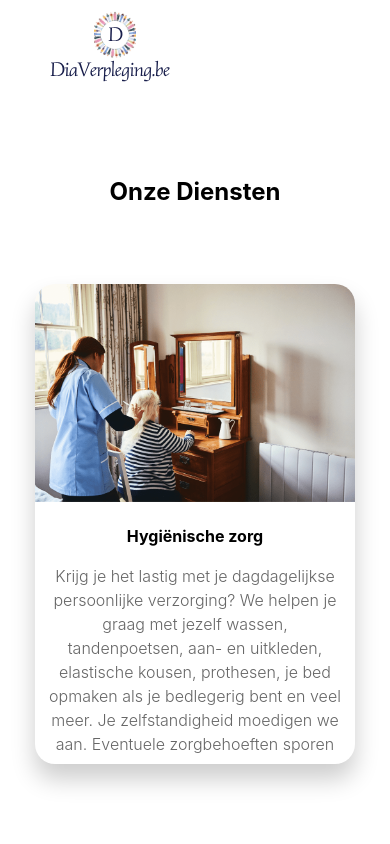
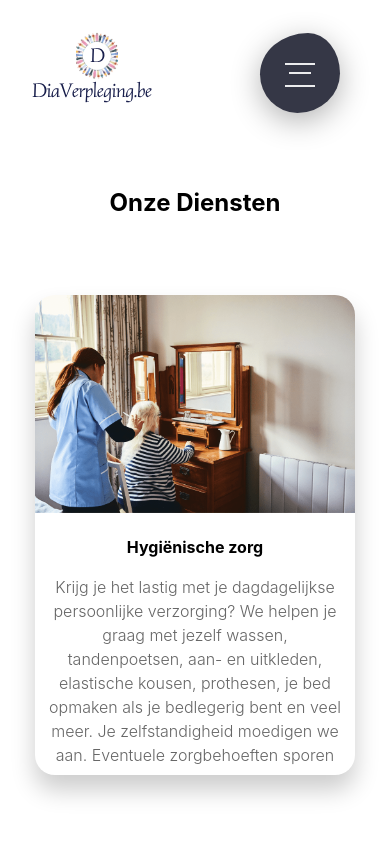
Before and after one commit to manziEric/diaverpleging, a Next.js app: page /diensten in a window 390 px wide. Shown: the top 844 px of the page. Built offline with nearby package versions, Linux system fonts and the light colour scheme.

Commit message:
update: nav menu responsive

```diff
--- a/package.json
+++ b/package.json
@@ -11,6 +11,7 @@
     "@emailjs/browser": "^3.4.0",
     "@emotion/react": "^11.7.1",
     "@emotion/styled": "^11.6.0",
+    "@material-ui/core": "^4.12.4",
     "@material-ui/icons": "^4.11.2",
     "@mui/icons-material": "^5.4.2",
     "@mui/material": "^5.4.2",
--- a/pages/contact.tsx
+++ b/pages/contact.tsx
@@ -19,6 +19,7 @@ function contact(): JSX.Element {
         Vul het formulier hieronder in voor meer comfort en zorgeloosheid
         in je dageljkse leven. `}
         isButton={false}
+        address=""
         isContact
       />
       <h2 className={inputStyles.centerH2}>
--- a/src/components/navbar/Navbar.tsx
+++ b/src/components/navbar/Navbar.tsx
@@ -4,11 +4,12 @@ import Image from 'next/image';
 import Link from 'next/link';
 
 import styles from 'styles/nav.module.css';
+import { useState } from 'react';
 
 function Navbar(): JSX.Element {
   return (
     <div className={styles.container}>
-      <div className={styles.item}>
+      {/* <div className={styles.item}>
         <div className={styles.logo}>
           <Image src={logo} alt="company logo" />
         </div>
@@ -28,7 +29,60 @@ function Navbar(): JSX.Element {
             <Button route="/contact">Boek Je Afspraak</Button>
           </li>
         </ul>
-      </div>
+       </div> */}
+      <nav className="navbar">
+        <div className={styles.item}>
+          <div className={styles.logo}>
+            <Image src={logo} alt="company logo" />
+          </div>
+        </div>
+
+        <ul className="nav_links">
+          {/* <input type="checkbox" id="checkbox_toggle" />
+          <label htmlFor="checkbox_toggle" className="hamburger">
+            &#9776;
+          </label> */}
+
+          <div className="menu">
+            <li>
+              <a href="/">Home</a>
+            </li>
+            <li>
+              <a href="/diensten">Diensten</a>
+            </li>
+            <li>
+              <a href="/contact">Contact</a>
+            </li>
+            <li className={styles.listItem}>
+              <Button route="/contact">Boek Je Afspraak</Button>
+            </li>
+          </div>
+        </ul>
+
+        <input
+          className="menu-icon"
+          type="checkbox"
+          id="menu-icon"
+          name="menu-icon"
+        />
+        <label htmlFor="menu-icon"></label>
+        <nav className="nav">
+          <ul className="pt-5">
+            <li>
+              <a href="/">Home</a>
+            </li>
+            <li>
+              <a href="/diensten">Diensten</a>
+            </li>
+            <li>
+              <a href="/contact">Contact</a>
+            </li>
+            <li className={styles.listItem}>
+              <Button route="/contact">Boek Je Afspraak</Button>
+            </li>
+          </ul>
+        </nav>
+      </nav>
     </div>
   );
 }
--- a/styles/globals.css
+++ b/styles/globals.css
@@ -17,3 +17,370 @@ a {
 * {
   box-sizing: border-box;
 }
+
+/* ----------------------------------------- New Menu ----------------------------------------------- */
+
+.navbar {
+  display: flex;
+  align-items: center;
+  justify-content: space-between;
+  /* padding: 20px; */
+  /* background-color: teal; */
+  background-color: transparent;
+  color: #181E4B;
+  width: 100vw;
+ }
+ .nav_links a {
+  color: #fff;
+
+ }
+ /* LOGO */
+ .logo {
+  font-size: 32px;
+ }
+ /* NAVBAR MENU */
+ .menu {
+  display: flex;
+  gap: 1em;
+  font-size: 18px;
+ }
+ /* .menu li:hover {
+  background-color: #4c9e9e;
+  border-radius: 5px;
+  transition: 0.3s ease;
+ } */
+ .menu li {
+  padding: 5px 14px;
+  list-style: none;
+
+ }
+ /* DROPDOWN MENU */
+ .services {
+  position: relative;
+ }
+ .dropdown {
+  background-color: rgb(1, 139, 139);
+  padding: 1em 0;
+  position: absolute; /*WITH RESPECT TO PARENT*/
+  display: none;
+  border-radius: 8px;
+  top: 35px;
+ }
+ .dropdown li + li {
+  margin-top: 10px;
+ }
+ .dropdown li {
+  padding: 0.5em 1em;
+  width: 8em;
+  text-align: center;
+ }
+ .dropdown li:hover {
+  background-color: #4c9e9e;
+ }
+ .services:hover .dropdown {
+  display: block;
+ }
+
+
+ /* ------------------- RESPONSIVE NAVBAR MENU STARTS --------------------------------- */
+
+input[type=checkbox] {
+  display: none;
+ }
+ /*HAMBURGER MENU*/
+ /* .hamburger {
+     display: none;
+     font-size: 24px;
+     user-select: none;
+     margin-top: 2rem;
+    }
+
+    @media (max-width: 768px) {
+    .menu {
+     display:none;
+     position: absolute;
+     background-color:#FFD4D6;
+     right: 0;
+     text-align: right;
+     padding: 16px 0;
+     height: 100vh;
+     width: 85vw;
+    }
+    .menu li:hover {
+     display: inline-block;
+     background-color:#4c9e9e;
+     transition: 0.3s ease;
+    }
+    .menu li + li {
+     margin-top: 12px;
+    }
+    input[type=checkbox]:checked ~ .menu{
+     display: block;
+    }
+    .hamburger {
+     display: block;
+    }
+    .dropdown {
+     left: 50%;
+     top: 30px;
+     transform: translateX(35%);
+    }
+    .dropdown li:hover {
+     background-color: #4c9e9e;
+    }
+    } */
+
+    .nav{
+      display: none;
+    }
+
+    @media (max-width: 768px) {
+      .menu {
+       display:none;
+       position: absolute;
+       background-color:#FFD4D6;
+       right: 0;
+       text-align: right;
+       padding: 16px 0;
+       height: 100vh;
+       width: 85vw;
+      }
+      .menu li:hover {
+       display: inline-block;
+       background-color:#4c9e9e;
+       transition: 0.3s ease;
+      }
+      .menu li + li {
+       margin-top: 12px;
+      }
+
+      @import url('https://fonts.googleapis.com/css2?family=Montserrat:wght@300;400;500;600;700;800;900&display=swap');
+
+.section-center{
+  position: absolute;
+  top: 50%;
+  left: 0;
+  display: block;
+  width: 100%;
+  padding: 0;
+  margin: 0;
+  z-index: 6;
+  text-align: center;
+  transform: translateY(-50%);
+}
+
+
+[type="checkbox"]:checked,
+[type="checkbox"]:not(:checked){
+  position: absolute;
+  left: -9999px;
+}
+.menu-icon:checked + label,
+.menu-icon:not(:checked) + label{
+  position: fixed;
+  top: 63px;
+  right: 75px;
+  display: block;
+  width: 30px;
+  height: 30px;
+  padding: 0;
+  margin: 0;
+  cursor: pointer;
+  z-index: 10;
+}
+.menu-icon:checked + label:before,
+.menu-icon:not(:checked) + label:before{
+  position: absolute;
+  content: '';
+  display: block;
+  width: 30px;
+  height: 20px;
+  z-index: 20;
+  top: 0;
+  left: 0;
+  border-top: 2px solid #ececee;
+  border-bottom: 2px solid #ececee;
+  transition: border-width 100ms 1500ms ease,
+              top 100ms 1600ms cubic-bezier(0.23, 1, 0.32, 1),
+              height 100ms 1600ms cubic-bezier(0.23, 1, 0.32, 1),
+              background-color 200ms ease,
+              transform 200ms cubic-bezier(0.23, 1, 0.32, 1);
+}
+.menu-icon:checked + label:after,
+.menu-icon:not(:checked) + label:after{
+  position: absolute;
+  content: '';
+  display: block;
+  width: 22px;
+  height: 2px;
+  z-index: 20;
+  top: 10px;
+  right: 4px;
+  background-color: #ececee;
+  margin-top: -1px;
+  transition: width 100ms 1750ms ease,
+              right 100ms 1750ms ease,
+              margin-top 100ms ease,
+              transform 200ms cubic-bezier(0.23, 1, 0.32, 1);
+}
+.menu-icon:checked + label:before{
+  top: 10px;
+  transform: rotate(45deg);
+  height: 2px;
+  background-color: #ececee;
+  border-width: 0;
+  transition: border-width 100ms 340ms ease,
+              top 100ms 300ms cubic-bezier(0.23, 1, 0.32, 1),
+              height 100ms 300ms cubic-bezier(0.23, 1, 0.32, 1),
+              background-color 200ms 500ms ease,
+              transform 200ms 1700ms cubic-bezier(0.23, 1, 0.32, 1);
+}
+.menu-icon:checked + label:after{
+  width: 30px;
+  margin-top: 0;
+  right: 0;
+  transform: rotate(-45deg);
+  transition: width 100ms ease,
+              right 100ms ease,
+              margin-top 100ms 500ms ease,
+              transform 200ms 1700ms cubic-bezier(0.23, 1, 0.32, 1);
+}
+
+.nav{
+  position: fixed;
+  top: 33px;
+  right: 50px;
+  display: block;
+  width: 80px;
+  height: 80px;
+  padding: 0;
+  margin: 0;
+  z-index: 9;
+  overflow: hidden;
+  box-shadow: 0 8px 30px 0 rgba(0,0,0,0.3);
+  background-color: #353746;
+  animation: border-transform 7s linear infinite;
+  transition: top 350ms 1100ms cubic-bezier(0.23, 1, 0.32, 1),
+              right 350ms 1100ms cubic-bezier(0.23, 1, 0.32, 1),
+              transform 250ms 1100ms ease,
+              width 650ms 400ms cubic-bezier(0.23, 1, 0.32, 1),
+              height 650ms 400ms cubic-bezier(0.23, 1, 0.32, 1);
+}
+@keyframes border-transform{
+    0%,100% { border-radius: 63% 37% 54% 46% / 55% 48% 52% 45%; }
+  14% { border-radius: 40% 60% 54% 46% / 49% 60% 40% 51%; }
+  28% { border-radius: 54% 46% 38% 62% / 49% 70% 30% 51%; }
+  42% { border-radius: 61% 39% 55% 45% / 61% 38% 62% 39%; }
+  56% { border-radius: 61% 39% 67% 33% / 70% 50% 50% 30%; }
+  70% { border-radius: 50% 50% 34% 66% / 56% 68% 32% 44%; }
+  84% { border-radius: 46% 54% 50% 50% / 35% 61% 39% 65%; }
+}
+
+.menu-icon:checked ~ .nav {
+  animation-play-state: paused;
+  top: 50%;
+  right: 50%;
+  transform: translate(50%, -50%);
+  width: 200%;
+  height: 200%;
+  transition: top 350ms 700ms cubic-bezier(0.23, 1, 0.32, 1),
+              right 350ms 700ms cubic-bezier(0.23, 1, 0.32, 1),
+              transform 250ms 700ms ease,
+              width 750ms 1000ms cubic-bezier(0.23, 1, 0.32, 1),
+              height 750ms 1000ms cubic-bezier(0.23, 1, 0.32, 1);
+}
+
+.nav ul{
+  position: absolute;
+  top: 50%;
+  left: 0;
+  display: block;
+  width: 100%;
+  padding: 0;
+  margin: 0;
+  z-index: 6;
+  text-align: center;
+  transform: translateY(-50%);
+  list-style: none;
+}
+.nav ul li{
+  position: relative;
+  display: block;
+  width: 100%;
+  padding: 0;
+  margin: 10px 0;
+  text-align: center;
+  list-style: none;
+  pointer-events: none;
+  opacity: 0;
+  visibility: hidden;
+  transform: translateY(30px);
+  transition: all 250ms linear;
+}
+.nav ul li:nth-child(1){
+  transition-delay: 200ms;
+}
+.nav ul li:nth-child(2){
+  transition-delay: 150ms;
+}
+.nav ul li:nth-child(3){
+  transition-delay: 100ms;
+}
+.nav ul li:nth-child(4){
+  transition-delay: 50ms;
+}
+.nav ul li a{
+  font-family: 'Montserrat', sans-serif;
+  font-size: 9vh;
+  text-transform: uppercase;
+  line-height: 1.2;
+  font-weight: 800;
+  display: inline-block;
+  position: relative;
+  color: #ececee;
+  transition: all 250ms linear;
+}
+.nav ul li a:hover{
+  text-decoration: none;
+  color: #ffeba7;
+}
+.nav ul li a:after{
+  display: block;
+  position: absolute;
+  top: 50%;
+  content: '';
+  height: 2vh;
+  margin-top: -1vh;
+  width: 0;
+  left: 0;
+  background-color: #353746;
+  opacity: 0.8;
+  transition: width 250ms linear;
+}
+.nav ul li a:hover:after{
+  width: 100%;
+}
+
+
+.menu-icon:checked ~ .nav  ul li {
+  pointer-events: auto;
+  visibility: visible;
+  opacity: 1;
+  transform: translateY(0);
+  transition: opacity 350ms ease,
+              transform 250ms ease;
+}
+.menu-icon:checked ~ .nav ul li:nth-child(1){
+  transition-delay: 1400ms;
+}
+.menu-icon:checked ~ .nav ul li:nth-child(2){
+  transition-delay: 1480ms;
+}
+.menu-icon:checked ~ .nav ul li:nth-child(3){
+  transition-delay: 1560ms;
+}
+.menu-icon:checked ~ .nav ul li:nth-child(4){
+  transition-delay: 1640ms;
+}
+
+      }
--- a/styles/nav.module.css
+++ b/styles/nav.module.css
@@ -1,6 +1,6 @@
 .container {
-  height: 100px;
-  padding: 0px 50px;
+  /* height: 100px; */
+  /* padding: 0px 50px; */
   background-color: transparent;
   display: flex;
   align-items: center;
@@ -14,6 +14,16 @@
   flex: 1;
   display: flex;
   align-items: center;
+  margin-left: 2rem;
+}
+@media (max-width: 768px) {
+  .item {
+    flex: 1;
+    display: flex;
+    align-items: center;
+    margin-top: 2rem;
+    margin-left: 2rem;
+  }
 }
 
 .item:nth-child(2) {
@@ -34,7 +44,7 @@
 }
 
 .listItem {
-  margin: 20px;
+  /* margin: 20px; */
   font-weight: 500;
   line-height: 2rem;
   vertical-align: center;
```
Also changed, not shown: styles/header.module.css (line endings or trailing spaces), 1 other file (tests, documents, lock files or other folders).
